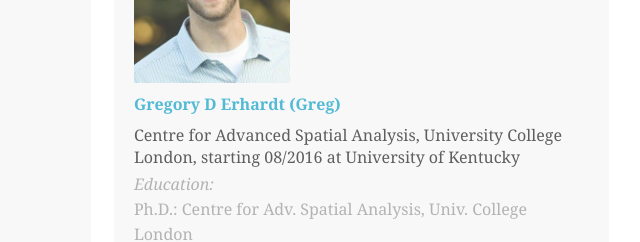
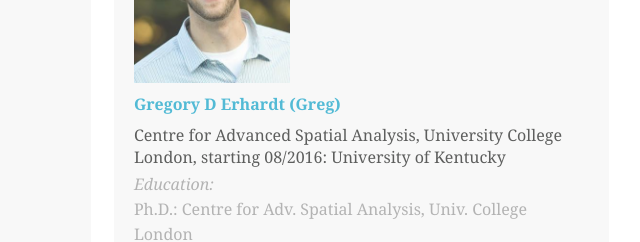
Before and after one commit to moeckel/chanWuiYunyin, a plain HTML site: page index.html in a window 1280 px wide. Shown: the part 1440-1682 px from the top of the page, 480-1120 px from the left. Drawn offline with Linux system fonts and the light colour scheme.

Commit message:
Replaced at with :

```diff
--- a/index.html
+++ b/index.html
@@ -66,7 +66,7 @@ Website: <a href="http://ualr.edu/yxchan/">http://ualr.edu/yxchan/</a></p>
     </div>
     <div class="thumbnail"><img src="images/erhardt.jpg" alt="" width="2000" class="cards"/>
       <h4>Gregory D Erhardt (Greg)</h4>
-      <p class="tag">Centre for Advanced Spatial Analysis, University College London, starting 08/2016 at University of Kentucky</p>
+      <p class="tag">Centre for Advanced Spatial Analysis, University College London, starting 08/2016: University of Kentucky</p>
       <p class="text_column"><i>Education:</i><br>
       Ph.D.: Centre for Adv. Spatial Analysis, Univ. College London<br>
 M.S.: Civil Engineering, Northwestern University<br>
```
